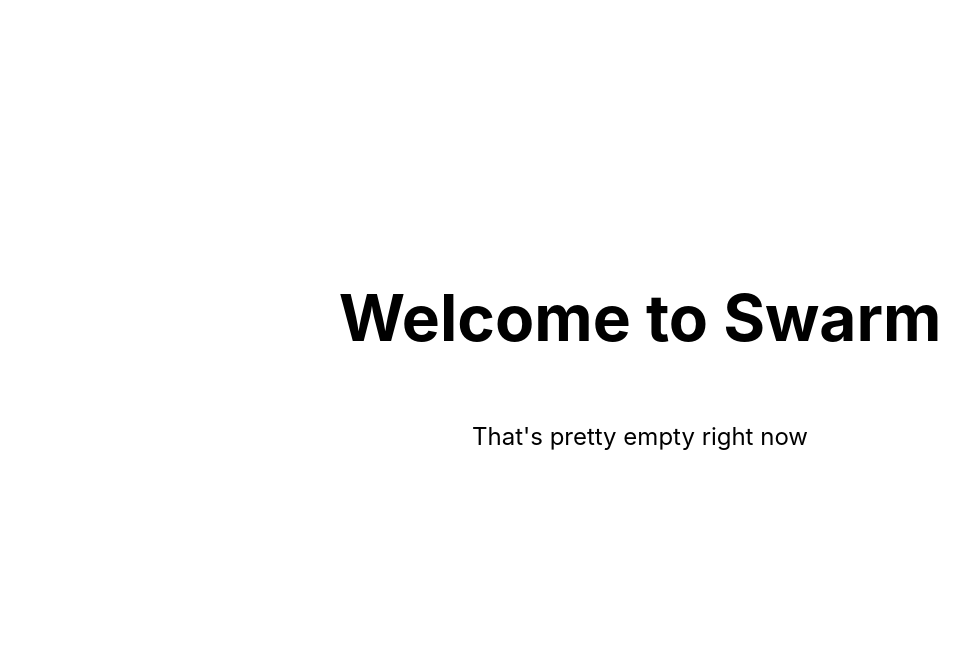
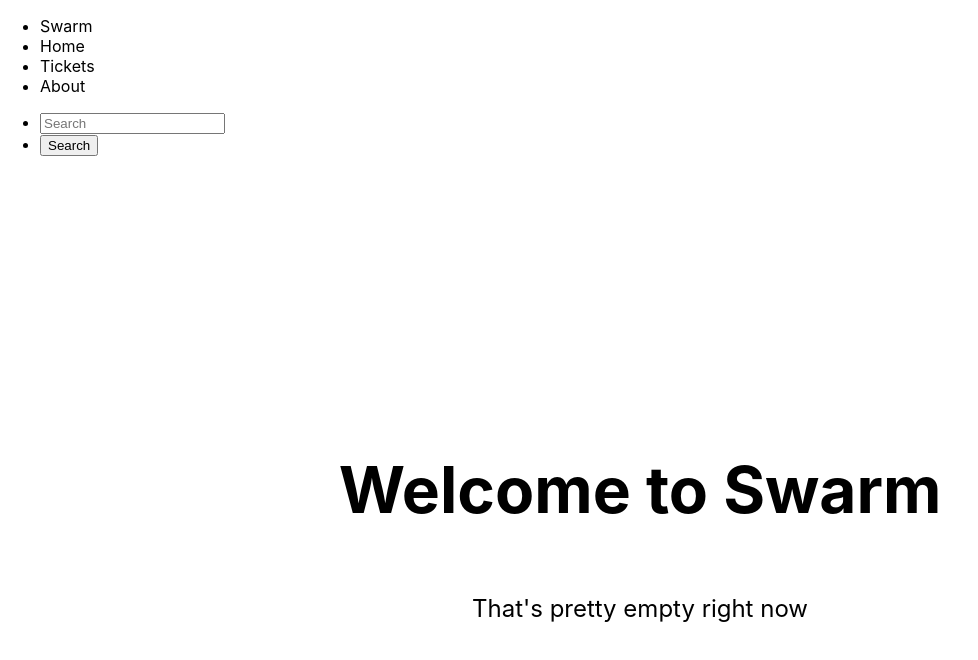
Before and after one commit to ImInfenix/swarm, a Next.js app: page / in a window 1280 px wide. Shown: the top 660 px of the page, without its empty margins (0-978 px from the left). Built offline with nearby package versions, Linux system fonts and the light colour scheme.

Commit message:
Setup general layout component

```diff
--- /dev/null
+++ b/components/Layout.tsx
@@ -0,0 +1,20 @@
+import Head from 'next/head'
+import TopBar from './TopBar'
+
+type Props = {
+  children?: React.ReactNode
+}
+
+export default function Layout({ children }: Props) {
+  return (
+    <>
+      <Head>
+        <title>Swarm</title>
+        <meta name="description" content="A community oriented bug tracker" />
+        <link rel="icon" href="/favicon.ico" />
+      </Head>
+      <TopBar />
+      <main>{children}</main>
+    </>
+  )
+}
--- /dev/null
+++ b/components/TopBar.tsx
@@ -0,0 +1,37 @@
+import Link from 'next/link'
+import styles from '../styles/TopBar.module.css'
+
+export default function TopBar() {
+  return (
+    <div className="top-bar">
+      <div className="top-bar-left">
+        <ul className="menu">
+          <li className="menu-text">Swarm</li>
+          <li>
+            <Link href="/">Home</Link>
+          </li>
+          <li>
+            <Link href="/tickets">Tickets</Link>
+          </li>
+          <li>
+            <Link href="/about">About</Link>
+          </li>
+        </ul>
+      </div>
+      <div className="top-bar-right">
+        <form action="#">
+          <ul className="menu">
+            <li>
+              <input type="search" placeholder="Search" />
+            </li>
+            <li>
+              <button type="submit" className="button">
+                Search
+              </button>
+            </li>
+          </ul>
+        </form>
+      </div>
+    </div>
+  )
+}
--- a/pages/_app.tsx
+++ b/pages/_app.tsx
@@ -1,8 +1,13 @@
 import '../styles/globals.css'
 import type { AppProps } from 'next/app'
+import Layout from '../components/Layout'
 
 function MyApp({ Component, pageProps }: AppProps) {
-  return <Component {...pageProps} />
+  return (
+    <Layout>
+      <Component {...pageProps} />
+    </Layout>
+  )
 }
 
 export default MyApp
--- a/pages/index.tsx
+++ b/pages/index.tsx
@@ -1,16 +1,11 @@
 import type { NextPage } from 'next'
 import Head from 'next/head'
+import Layout from '../components/Layout'
 import styles from '../styles/Home.module.css'
 
 const Home: NextPage = () => {
   return (
     <div className={styles.container}>
-      <Head>
-        <title>Create Next App</title>
-        <meta name="description" content="Generated by create next app" />
-        <link rel="icon" href="/favicon.ico" />
-      </Head>
-
       <main className={styles.main}>
         <h1 className={styles.title}>Welcome to Swarm</h1>
 
--- a/pages/tickets/[id].tsx
+++ b/pages/tickets/[id].tsx
@@ -10,9 +10,6 @@
 
   return (
     <>
-      <Head>
-        <title>{props.ticket.title}</title>
-      </Head>
       <h1>Hello {props.ticket.id}</h1>
       Received data is {props.ticket.id}, created at {props.ticket.createdAt} and updated at {props.ticket.updatedAt}
       <h3>{props.ticket.title}</h3>
```
